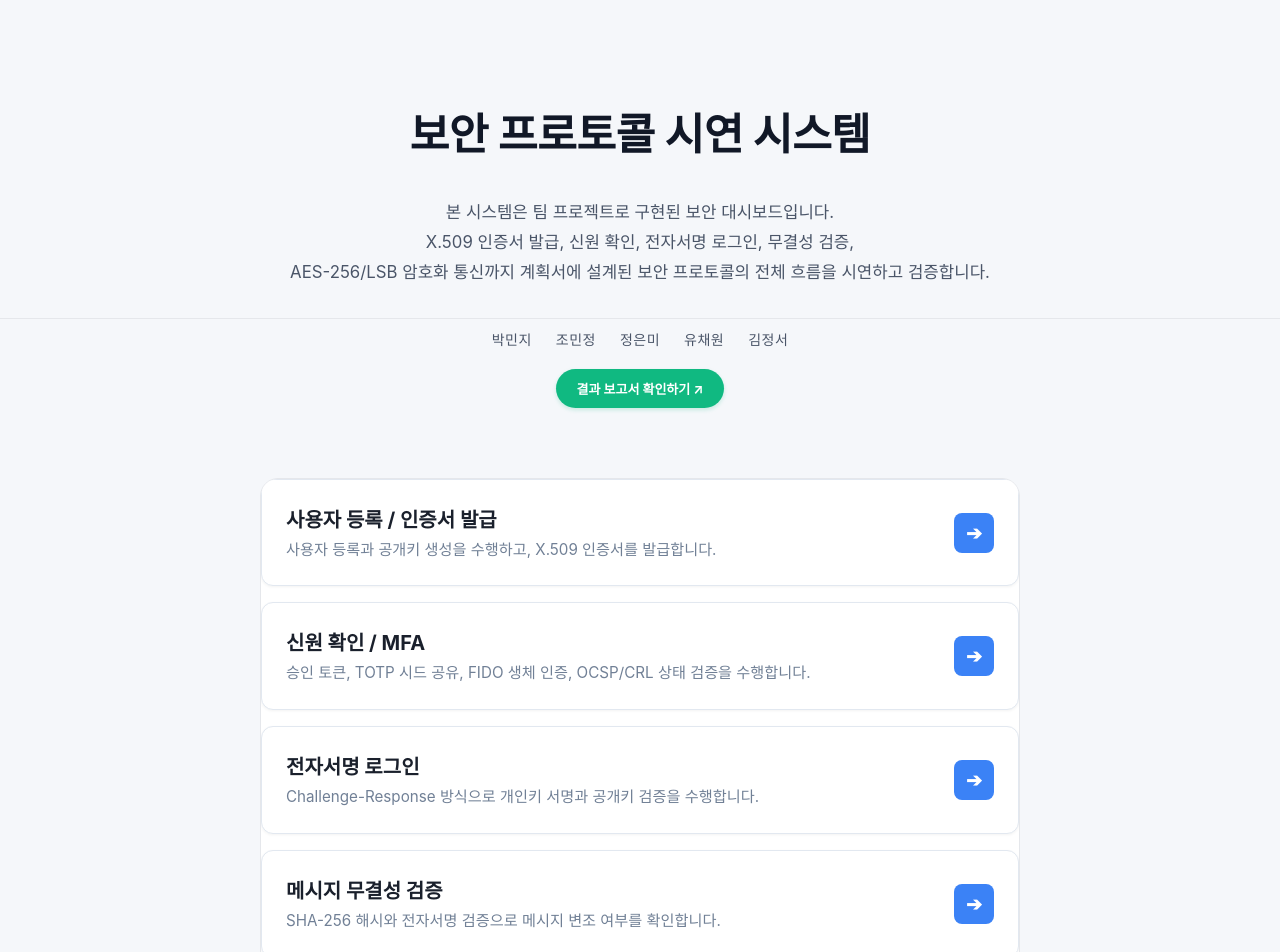
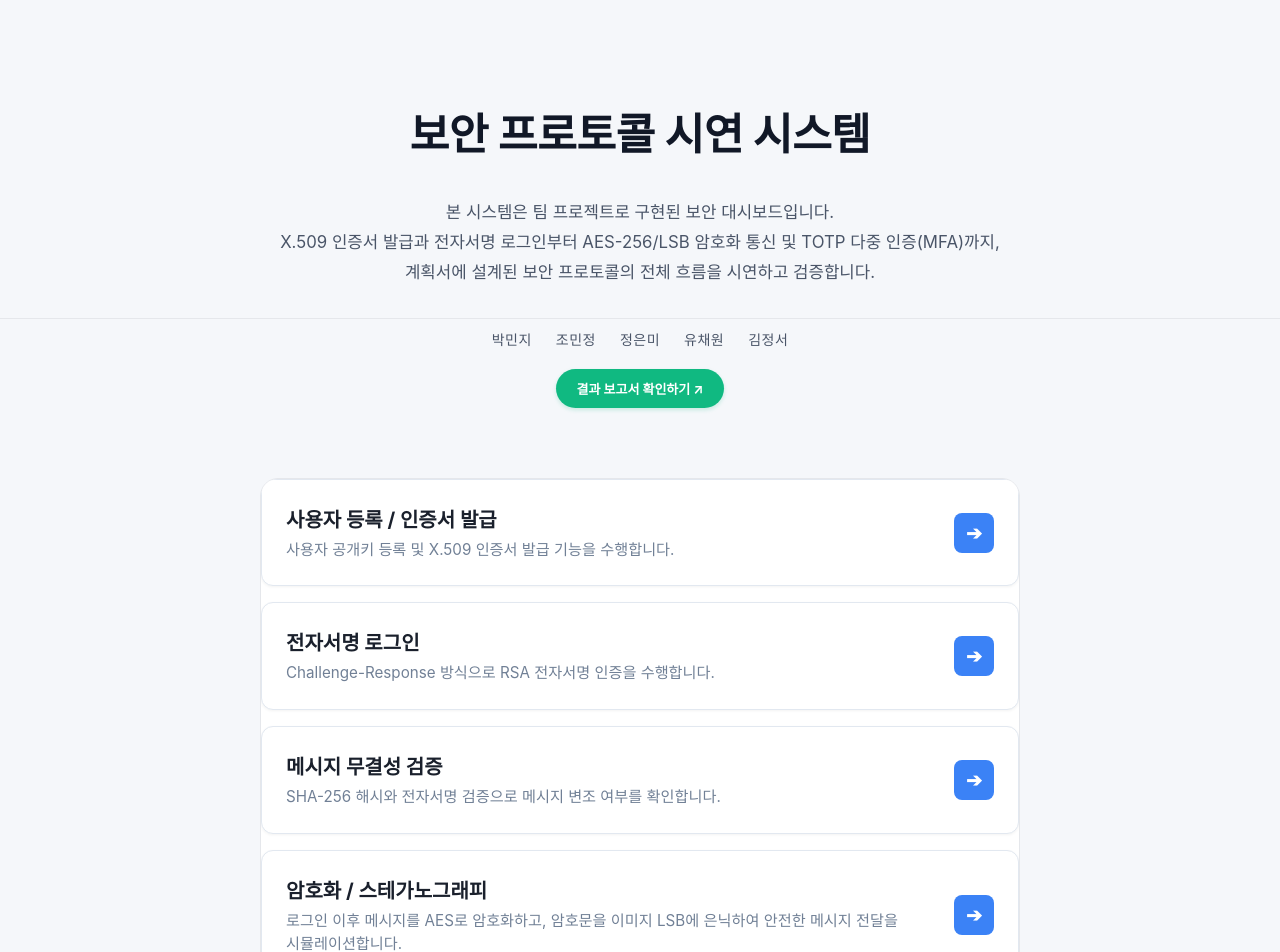
Before and after one commit to pmj2744/Security-Protocol, a Next.js app: page / in a window 1280 px wide. Shown: the top 952 px of the page. Built offline with nearby package versions, Linux system fonts and the light colour scheme.

Commit message:
Update page.tsx

```diff
--- a/src/app/page.tsx
+++ b/src/app/page.tsx
@@ -3,20 +3,14 @@ import Link from 'next/link'
 const modules = [
   {
     title: '사용자 등록 / 인증서 발급',
-    description: '사용자 등록과 공개키 생성을 수행하고, X.509 인증서를 발급합니다.',
+    description: '사용자 공개키 등록 및 X.509 인증서 발급 기능을 수행합니다.',
     href: '/cert-issue',
     status: '완료',
     enabled: true,
   },
   {
-    title: '신원 확인 / MFA',
-    description: '승인 토큰, TOTP 시드 공유, FIDO 생체 인증, OCSP/CRL 상태 검증을 수행합니다.',
-    href: '/identity-check',
-    enabled: true,
-  },
-  {
     title: '전자서명 로그인',
-    description: 'Challenge-Response 방식으로 개인키 서명과 공개키 검증을 수행합니다.',
+    description: 'Challenge-Response 방식으로 RSA 전자서명 인증을 수행합니다.',
     href: '/signature-login',
     enabled: true,
   },
@@ -28,9 +22,15 @@ const modules = [
   },
   {
     title: '암호화 / 스테가노그래피',
-    description: '인증 완료 후 메시지를 AES로 암호화하고, 암호문을 이미지 LSB에 은닉합니다.',
+    description: '로그인 이후 메시지를 AES로 암호화하고, 암호문을 이미지 LSB에 은닉하여 안전한 메시지 전달을 시뮬레이션합니다.',
     href: '/steganography',
     status: '완료',
+    enabled: true,
+  },
+  {
+    title: '신원 확인',
+    description: '인증서 실시간 폐지 검증(CRL), FIDO 생체 인증, TOTP 다중 인증 흐름을 수행합니다.',
+    href: '/identity-check',
     enabled: true,
   },
 ]
@@ -38,103 +38,39 @@ const modules = [
 export default function Home() {
   return (
     <main className="site" style={{ width: '100%', minHeight: '100vh', paddingBottom: '80px' }}>
-      <header
-        className="site-header"
-        style={{
-          display: 'flex',
-          flexDirection: 'column',
-          alignItems: 'center',
-          textAlign: 'center',
-          padding: '80px 20px 30px 20px',
-          width: '100%',
-        }}
-      >
+      <header className="site-header" style={{ display: 'flex', flexDirection: 'column', alignItems: 'center', textAlign: 'center', padding: '80px 20px 30px 20px', width: '100%' }}>
         <div style={{ maxWidth: '800px', margin: '0 auto' }}>
-          <h1
-            style={{
-              fontSize: '2.7rem',
-              marginBottom: '40px',
-              wordBreak: 'keep-all',
-              fontWeight: 'bold',
-              letterSpacing: '-0.5px',
-            }}
-          >
+          <h1 style={{ fontSize: '2.7rem', marginBottom: '40px', wordBreak: 'keep-all', fontWeight: 'bold', letterSpacing: '-0.5px' }}>
             보안 프로토콜 시연 시스템
           </h1>
-
-          <p
-            className="lead"
-            style={{
-              fontSize: '1.05rem',
-              lineHeight: '1.8',
-              color: '#4a5568',
-              wordBreak: 'keep-all',
-              margin: 0,
-            }}
-          >
+          <p className="lead" style={{ fontSize: '1.05rem', lineHeight: '1.8', color: '#4a5568', wordBreak: 'keep-all', margin: 0 }}>
             본 시스템은 팀 프로젝트로 구현된 보안 대시보드입니다.
             <br />
-            X.509 인증서 발급, 신원 확인, 전자서명 로그인, 무결성 검증,
+            X.509 인증서 발급과 전자서명 로그인부터 AES-256/LSB 암호화 통신 및 TOTP 다중 인증(MFA)까지,
             <br />
-            AES-256/LSB 암호화 통신까지 계획서에 설계된 보안 프로토콜의 전체 흐름을 시연하고 검증합니다.
+            계획서에 설계된 보안 프로토콜의 전체 흐름을 시연하고 검증합니다.
           </p>
         </div>
       </header>
 
       <section style={{ maxWidth: '800px', margin: '0 auto 40px auto', padding: '0 20px', width: '100%' }}>
-        <div
-          className="team-panel"
-          style={{
-            padding: '10px 24px',
-            background: 'transparent',
-            borderRadius: 0,
-            border: 'none',
-            textAlign: 'center',
-            display: 'flex',
-            flexDirection: 'column',
-            alignItems: 'center',
-            gap: '20px',
-          }}
-        >
-          <div
-            style={{
-              display: 'flex',
-              justifyContent: 'center',
-              gap: '24px',
-              flexWrap: 'wrap',
-              fontSize: '14px',
-              color: '#4a5568',
-              fontWeight: '500',
-              letterSpacing: '0.5px',
-            }}
-          >
+        <div className="team-panel" style={{ padding: '10px 24px', background: 'transparent', borderRadius: 0, border: 'none', textAlign: 'center', display: 'flex', flexDirection: 'column', alignItems: 'center', gap: '20px' }}>
+          <div style={{ display: 'flex', justifyContent: 'center', gap: '24px', flexWrap: 'wrap', fontSize: '14px', color: '#4a5568', fontWeight: '500', letterSpacing: '0.5px' }}>
             <span>박민지</span>
             <span>조민정</span>
             <span>정은미</span>
             <span>유채원</span>
             <span>김정서</span>
           </div>
-
           <a
             href="https://www.miricanvas.com/v2/ko/design2/5230c798-317a-4d8e-8fc0-6180a29f11cd"
             target="_blank"
             rel="noopener noreferrer"
             style={{
-              display: 'inline-flex',
-              alignItems: 'center',
-              gap: '8px',
-              padding: '10px 20px',
-              backgroundColor: '#10b981',
-              color: '#fff',
-              borderRadius: '30px',
-              fontSize: '13px',
-              fontWeight: 'bold',
-              textDecoration: 'none',
-              boxShadow: '0 2px 4px rgba(16, 185, 129, 0.2)',
-              transition: 'all 0.2s',
+              display: 'inline-flex', alignItems: 'center', gap: '8px', padding: '10px 20px', backgroundColor: '#10b981', color: '#fff', borderRadius: '30px', fontSize: '13px', fontWeight: 'bold', textDecoration: 'none', boxShadow: '0 2px 4px rgba(16, 185, 129, 0.2)', transition: 'all 0.2s'
             }}
           >
-            결과 보고서 확인하기 ↗
+             결과 보고서 확인하기 ↗
           </a>
         </div>
       </section>
@@ -142,56 +78,13 @@ export default function Home() {
       <section className="section" style={{ maxWidth: '800px', margin: '0 auto', padding: '20px', width: '100%' }}>
         <div className="module-list" style={{ display: 'flex', flexDirection: 'column', gap: '16px' }}>
           {modules.map((module) => (
-            <article
-              key={module.title}
-              className="module-row"
-              style={{
-                display: 'flex',
-                justifyContent: 'space-between',
-                alignItems: 'center',
-                width: '100%',
-                padding: '24px',
-                backgroundColor: '#fff',
-                borderRadius: '12px',
-                border: '1px solid #e2e8f0',
-                boxShadow: '0 1px 3px rgba(0,0,0,0.05)',
-              }}
-            >
+            <article key={module.title} className="module-row" style={{ display: 'flex', justifyContent: 'space-between', alignItems: 'center', width: '100%', padding: '24px', backgroundColor: '#fff', borderRadius: '12px', border: '1px solid #e2e8f0', boxShadow: '0 1px 3px rgba(0,0,0,0.05)' }}>
               <div className="module-main" style={{ flex: 1, textAlign: 'left', paddingRight: '20px' }}>
-                <h3 style={{ fontSize: '1.25rem', fontWeight: 'bold', margin: 0, color: '#1a202c' }}>
-                  {module.title}
-                </h3>
-                <p
-                  style={{
-                    color: '#718096',
-                    marginTop: '6px',
-                    marginBottom: 0,
-                    fontSize: '0.95rem',
-                    lineHeight: '1.5',
-                  }}
-                >
-                  {module.description}
-                </p>
+                <h3 style={{ fontSize: '1.25rem', fontWeight: 'bold', margin: 0, color: '#1a202c' }}>{module.title}</h3>
+                <p style={{ color: '#718096', marginTop: '6px', marginBottom: 0, fontSize: '0.95rem', lineHeight: '1.5' }}>{module.description}</p>
               </div>
-
               <div className="module-action">
-                <Link
-                  href={module.href}
-                  style={{
-                    display: 'inline-flex',
-                    alignItems: 'center',
-                    justifyContent: 'center',
-                    width: '40px',
-                    height: '40px',
-                    backgroundColor: '#3b82f6',
-                    color: '#fff',
-                    borderRadius: '8px',
-                    textDecoration: 'none',
-                    fontSize: '1.2rem',
-                    fontWeight: 'bold',
-                    transition: 'background 0.2s',
-                  }}
-                >
+                <Link href={module.href} style={{ display: 'inline-flex', alignItems: 'center', justifyContent: 'center', width: '40px', height: '40px', backgroundColor: '#3b82f6', color: '#fff', borderRadius: '8px', textDecoration: 'none', fontSize: '1.2rem', fontWeight: 'bold', transition: 'background 0.2s' }}>
                   ➔
                 </Link>
               </div>
```
